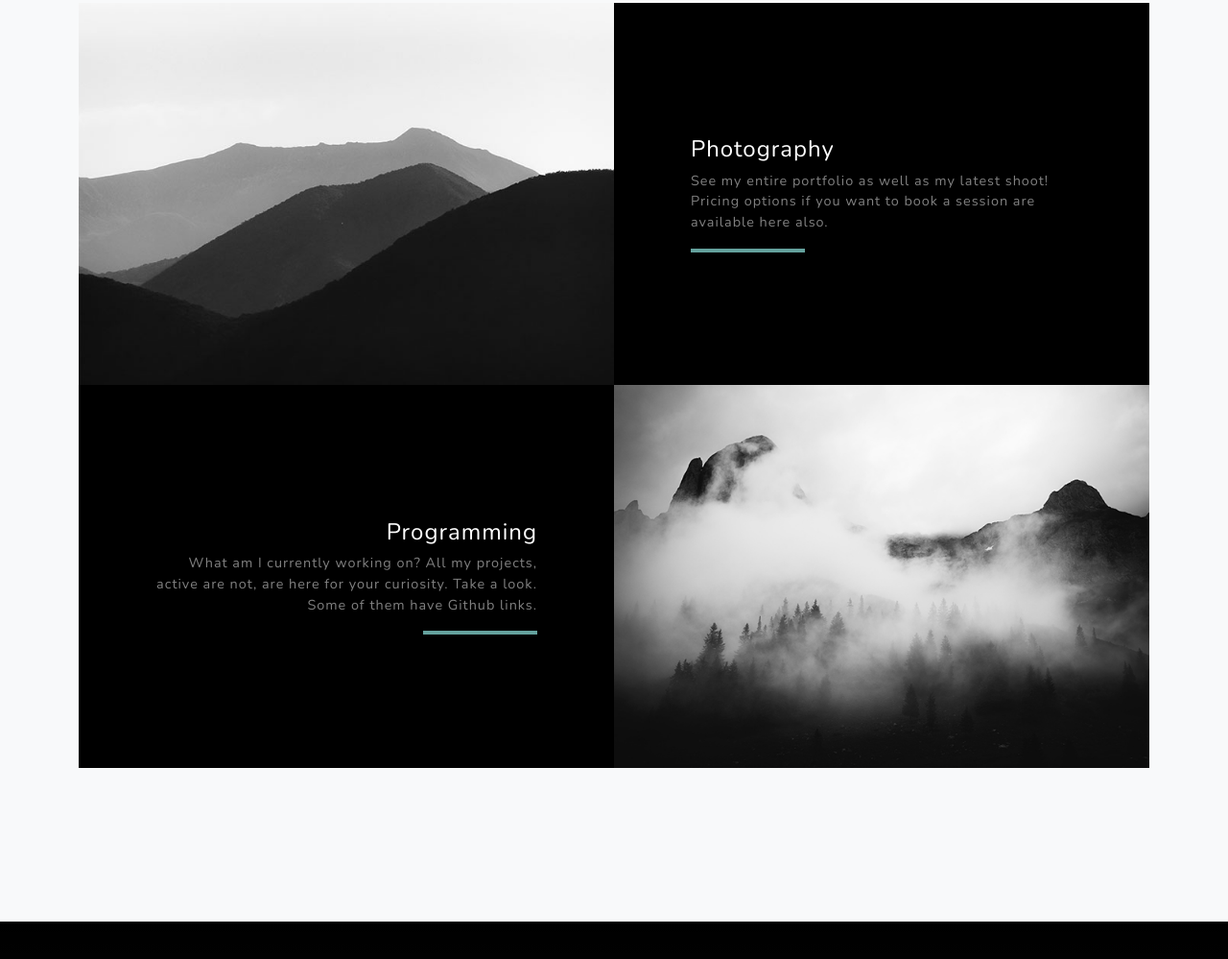
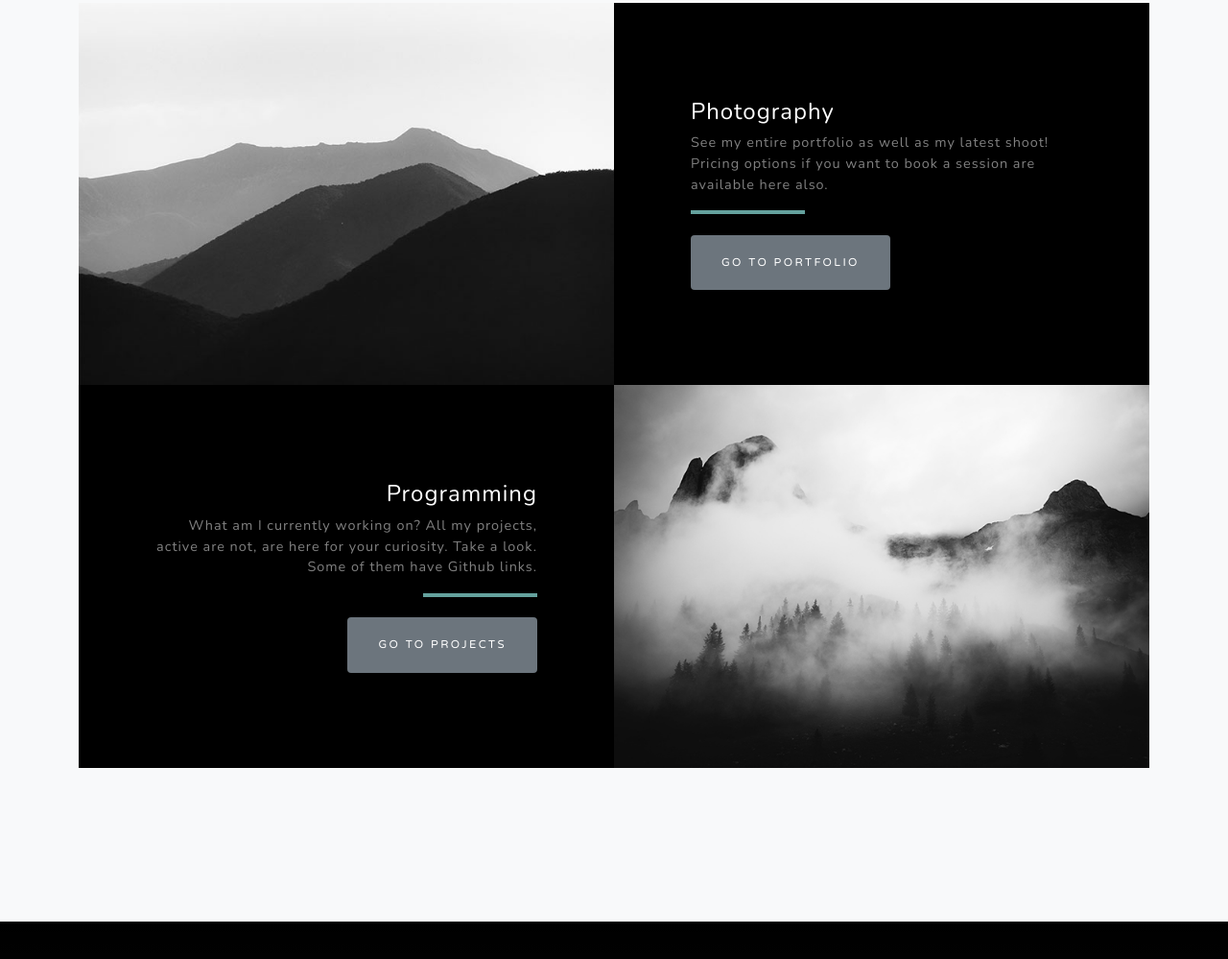
Before and after one commit to ElmofiedBoby/nijo.info, a website: page dist/index.html in a window 1280 px wide. Shown: the part 999-1998 px from the top of the page at 96% size. Drawn offline with nearby package versions, Linux system fonts and the light colour scheme.

Commit message:
configuring new buttons + new image banner

```diff
--- a/dist/index.html
+++ b/dist/index.html
@@ -56,6 +56,9 @@
                                     <h4 class="text-white">Photography</h4>
                                     <p class="mb-0 text-white-50">See my entire portfolio as well as my latest shoot! Pricing options if you want to book a session are available here also.</p>
                                     <hr class="d-none d-lg-block mb-0 ml-0" />
+                                    <br>
+                                    <a class="btn btn-secondary js-scroll-trigger" href="#about">Go to portfolio</a>
+
                                 </div>
                             </div>
                         </div>
@@ -71,6 +74,8 @@
                                     <h4 class="text-white">Programming</h4>
                                     <p class="mb-0 text-white-50">What am I currently working on? All my projects, active are not, are here for your curiosity. Take a look. Some of them have Github links.</p>
                                     <hr class="d-none d-lg-block mb-0 mr-0" />
+                                    <br>
+                                    <a class="btn btn-secondary js-scroll-trigger" href="#about">Go to projects</a>
                                 </div>
                             </div>
                         </div>
```
Also changed, not shown: dist/assets/img/bg-masthead-old.jpg (added), dist/assets/img/bg-masthead.jpg.
